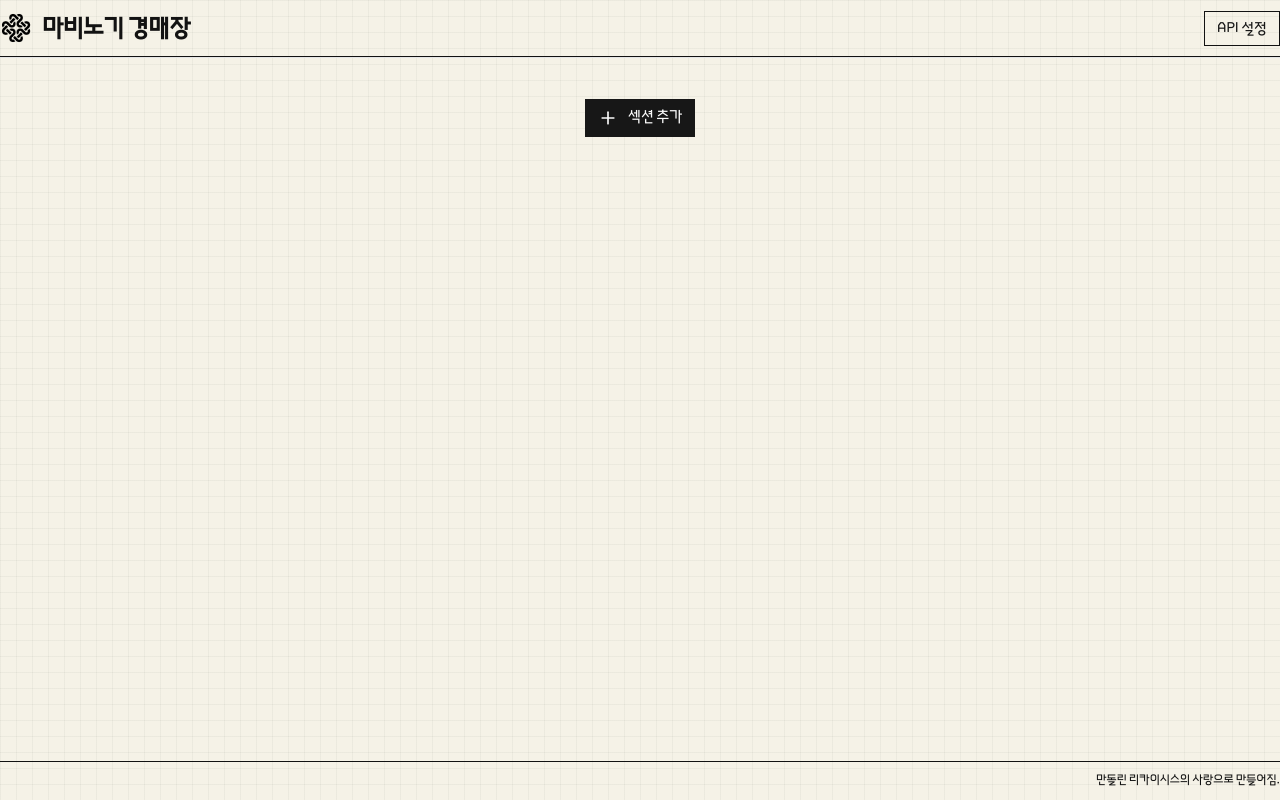
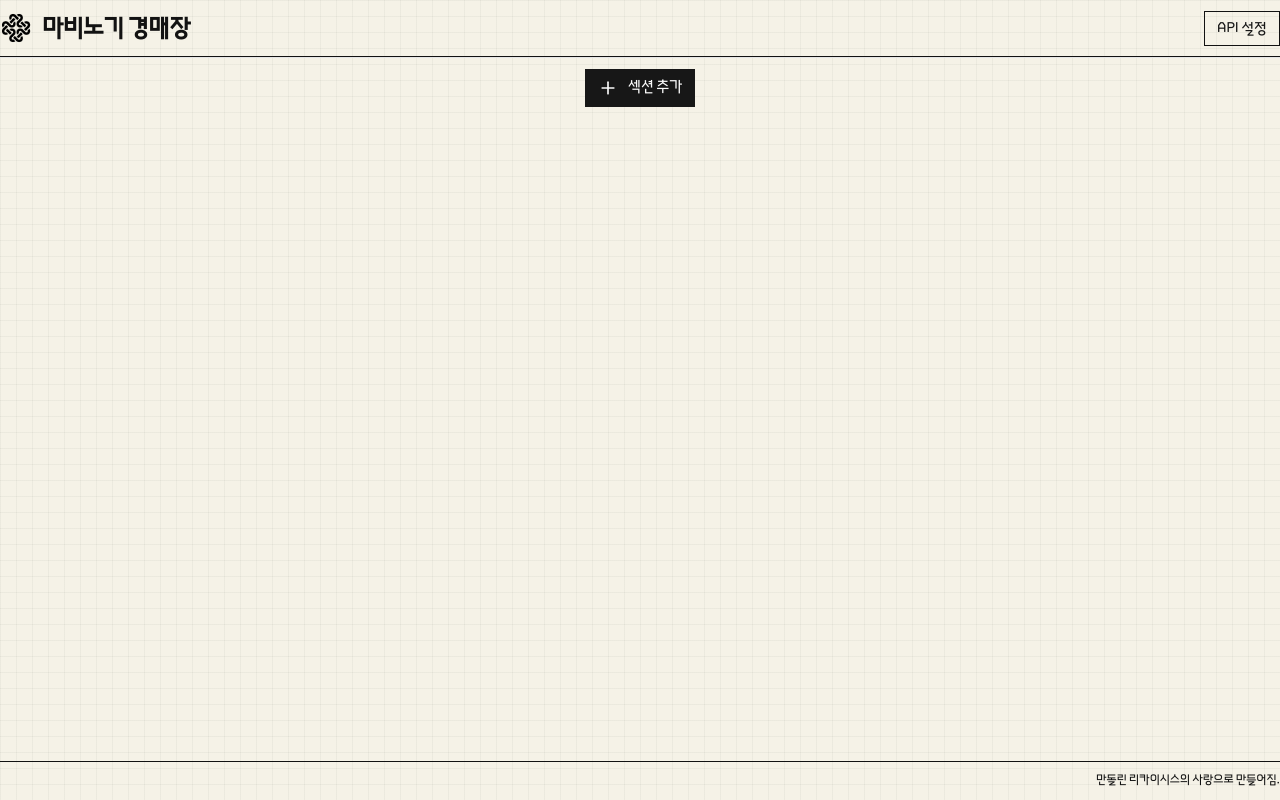
Before and after one commit to anch0vy/mabi_auction_page, a Next.js app: page / in a window 1280 px wide. Built offline with nearby package versions, Linux system fonts and the light colour scheme.

Commit message:
layout 건드림

```diff
--- a/app/layout.tsx
+++ b/app/layout.tsx
@@ -15,19 +15,19 @@ export default function RootLayout({
 }>) {
   return (
     <html lang="en">
-      <body className="antialiased bg-background text-foreground">
-        <div className="flex flex-col min-h-[100dvh] max-w-[1280px] mx-auto w-full">
-          <header className="border-b border-foreground py-2 text-[24px] w-full flex items-center justify-between">
+      <body className="antialiased bg-background text-foreground overflow-hidden">
+        <div className="flex flex-col h-[100dvh] max-w-[1280px] mx-auto w-full">
+          <header className="border-b border-foreground py-2 text-[24px] w-full flex items-center justify-between flex-shrink-0">
             <div className="flex items-center gap-2">
               <Image src="/symbol_C.png" alt="logo" width={32} height={32} />
               <p className="font-bold" style={{transform: "translateY(2px)"}}>마비노기 경매장</p>
             </div>
             <ApiKeySetting />
           </header>
-          <main className="pb-24 mx-auto flex-1 w-full">
+          <main className="pb-2 mx-auto flex-1 w-full overflow-y-auto">
             {children}
           </main>
-          <footer className="border-t border-foreground py-2 text-[12px] w-full">
+          <footer className="border-t border-foreground py-2 text-[12px] w-full flex-shrink-0">
             <div className="flex justify-end w-full mx-auto">
               <p>만돌린 리카이시스의 사랑으로 만들어짐.</p>
             </div>
--- a/app/page.tsx
+++ b/app/page.tsx
@@ -29,7 +29,7 @@ export default function Page() {
         ))}
       </div>
 
-      <div className="flex justify-center pt-8 border-t">
+      <div className="flex justify-center pt-2 border-t">
         <Button onClick={() => addSection("새로운 섹션")} className="gap-2">
           <Plus className="h-4 w-4" />
           섹션 추가
```
